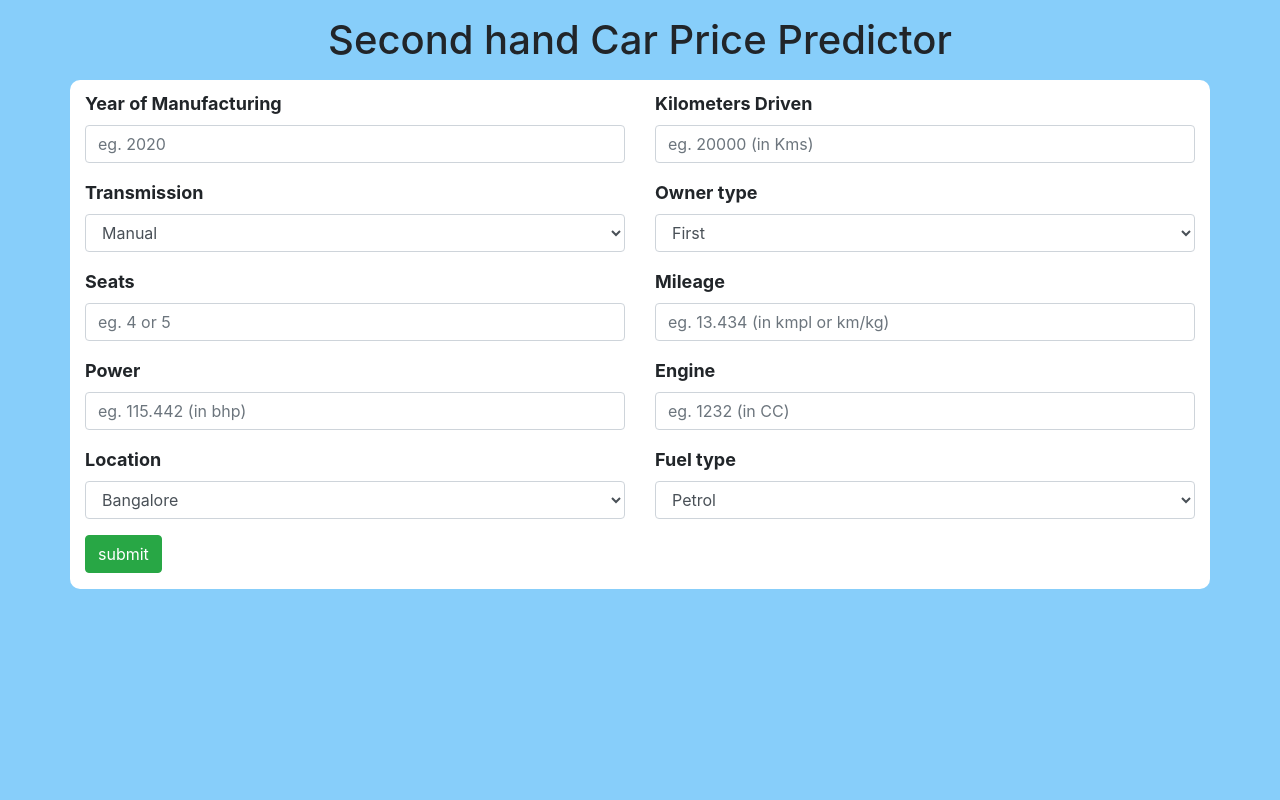
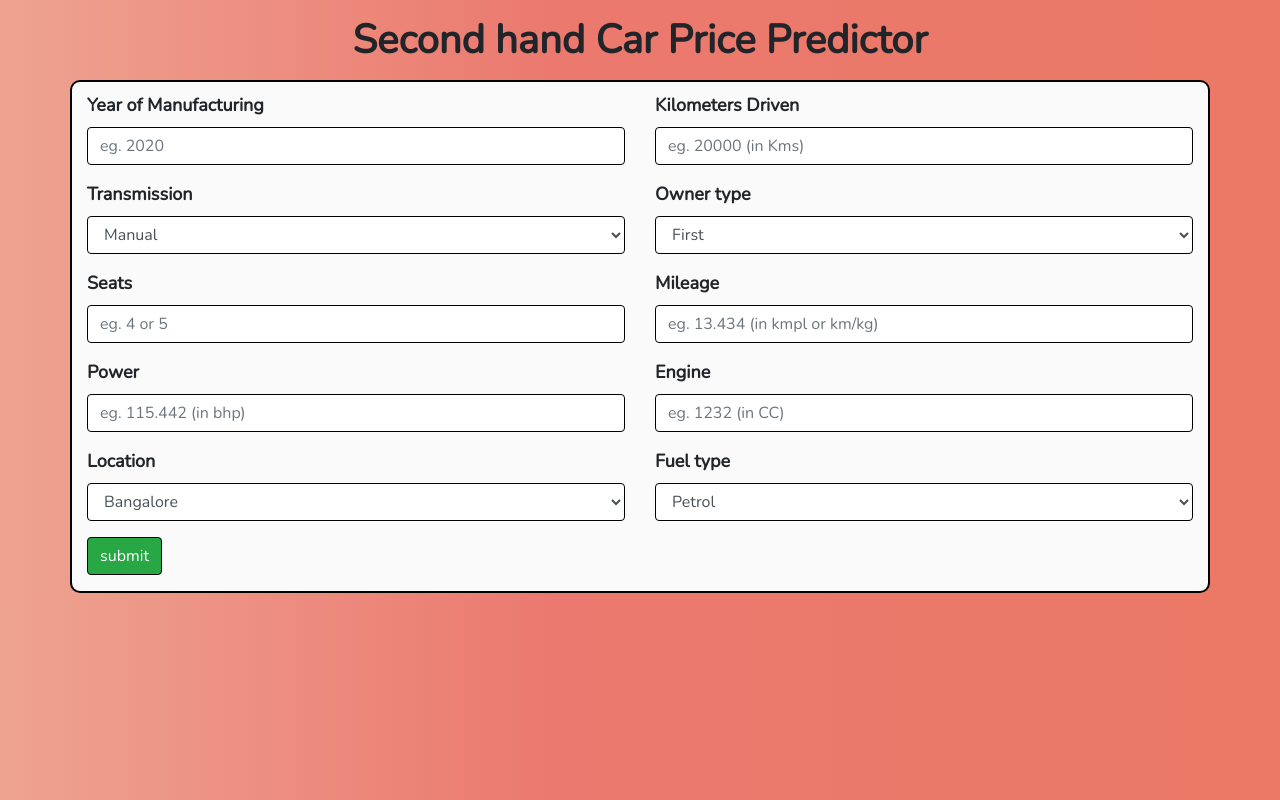
Before and after one commit to Rudra-23/UsedCarPricePrediction, a Django app: page / in a window 1280 px wide. Run offline with Django 3.2, Linux system fonts and the light colour scheme; parts of the project's set-up code (start-up, migrations or seed data) failed here and were passed over; some libraries are stand-ins or nearby versions.

Commit message:
frontend improved

```diff
--- a/CarPricePrediction/templates/index.html
+++ b/CarPricePrediction/templates/index.html
@@ -7,35 +7,44 @@
     <title>Car Price Prediction</title>
     <link rel="stylesheet" href="https://stackpath.bootstrapcdn.com/bootstrap/4.5.0/css/bootstrap.min.css"
         integrity="sha384-9aIt2nRpC12Uk9gS9baDl411NQApFmC26EwAOH8WgZl5MYYxFfc+NcPb1dKGj7Sk" crossorigin="anonymous">
+    <link rel="preconnect" href="https://fonts.googleapis.com">
+    <link rel="preconnect" href="https://fonts.gstatic.com" crossorigin>
+    <link href="https://fonts.googleapis.com/css2?family=Nunito:wght@300&display=swap" rel="stylesheet">
     <style>
         .main{
-            background-color:white;
+            background-color:#FAFAFA;
             border-radius: 10px;
             font-size: large;
             font-weight: bolder;
             padding-top: 10px;
+            border: 2px solid black;
         }
 
         body{
-            background-color: lightskyblue;
+            background: linear-gradient(90deg, #EEA390 0%, #EB796F 43%,#EB7965 100%);
+            font-family: 'Nunito', sans-serif;
         }
         .answer{
             font-weight: bolder;
             font-size: large;
+            border: 1px solid black;
+        }
+        .form-control {
+            border: 1px solid black;
         }
     </style>
 </head>
 
 <body>
     <div class="container">
-        <h1 class="text-center my-3">Second hand Car Price Predictor</h1>
+        <h1 class="text-center my-3" style="font-weight: 800;" >Second hand Car Price Predictor</h1>
     </div>
 
 
     {% if flag %}
 
     <div class="alert alert-primary text-center answer" role="alert">
-        The Predicted Price is around {{ans}} lacs
+        The Predicted Price is around {{ans}} lakhs INR (1 Lakh = 100,000).
       </div>
     {% endif %}
 
@@ -44,11 +53,11 @@
             {% csrf_token %}
             <div class="form-group col-xl-6">
                 <label for="year">Year of  Manufacturing</label>
-                <input type="number" class="form-control" id="year" name="year" placeholder="eg. 2020" required>
+                <input type="number" class="form-control" id="year" name="year" min="2000" placeholder="eg. 2020" required>
             </div>
             <div class="form-group col-xl-6">
                 <label for="Kilometers_Driven">Kilometers Driven</label>
-                <input type="number" class="form-control" id="Kilometers_Driven" name="Kilometers_Driven"
+                <input type="number" class="form-control" id="Kilometers_Driven" name="Kilometers_Driven" min="0"
                     placeholder="eg. 20000 (in Kms)" required>
             </div>
             <div class="form-group col-xl-6">
@@ -69,20 +78,20 @@
             </div>
             <div class="form-group col-xl-6">
                 <label for="Seats">Seats</label>
-                <input required type="number" class="form-control" id="Seats" name="Seats" placeholder="eg. 4 or 5">
+                <input required type="number" class="form-control" id="Seats" name="Seats" placeholder="eg. 4 or 5" min="1">
             </div>
             <div class="form-group col-xl-6">
                 <label for="Mileage">Mileage</label>
-                <input required type="number" step='any' class="form-control" id="Mileage" name="Mileage" placeholder="eg. 13.434 (in kmpl or km/kg)">
+                <input required type="number" step='any' class="form-control" id="Mileage" name="Mileage" min="0" placeholder="eg. 13.434 (in kmpl or km/kg)">
             </div>
 
             <div class="form-group col-xl-6">
                 <label for="Power">Power</label>
-                <input required type="number" class="form-control" step="any" id="Power" name="Power" placeholder="eg. 115.442 (in bhp)">
+                <input required type="number" class="form-control" step="any" id="Power" name="Power" min="0" placeholder="eg. 115.442 (in bhp)">
             </div>
             <div class="form-group col-xl-6">
                 <label for="Engine">Engine</label>
-                <input required type="number" class="form-control" step="any" id="Engine" name="Engine" placeholder="eg. 1232 (in CC)">
+                <input required type="number" class="form-control" step="any" id="Engine" name="Engine" min="0" placeholder="eg. 1232 (in CC)">
             </div>
             <div class="form-group col-xl-6">
                 <label for="Location"> Location</label>
@@ -110,7 +119,7 @@
                 </select>
             </div>
             <div class="form-group col-xl-6">
-            <button class="btn btn-success align-center" type="submit">submit</button>
+            <button class="btn btn-success align-center" style="border: 1px solid black;" type="submit">submit</button>
             <div>
         </form>
     </div>
```
